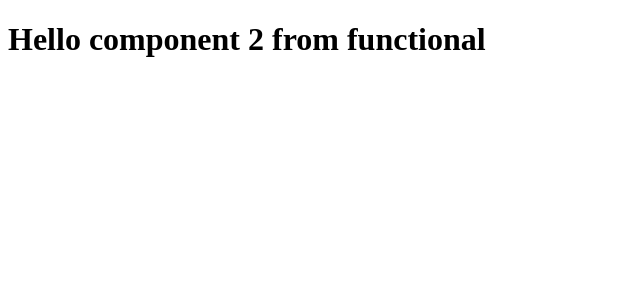
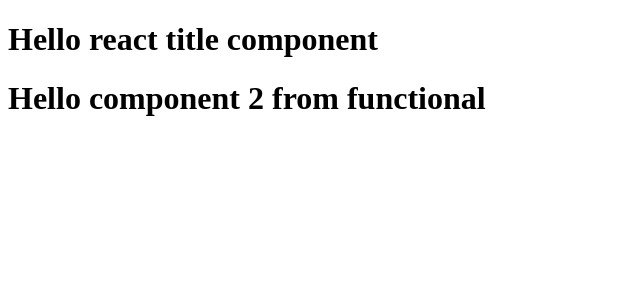
Before and after one commit to ankushpille/Namasthe-react, a React (Vite) app: page / in a window 1280 px wide. Shown: the top 300 px of the page, without its empty margins (0-640 px from the left). Built offline with nearby package versions, Linux system fonts and the light colour scheme.

Commit message:
component composition

```diff
--- a/App.js
+++ b/App.js
@@ -5,6 +5,10 @@ import ReactDOM from 'react-dom/client'
 //react element
 const reactHeading = (<h1 className='heading'>Hello ankush from jsx
 </h1>)
+
+const TitleComponent = () => {
+     return <h1>Hello react title component</h1>
+}
 
 console.log("reactHeading",reactHeading);
 
@@ -15,7 +19,10 @@ const HeadingComponent = () => {
 
 //2way
 const HeadingComponent2 = () => (
+    <div id="container">
+    <TitleComponent/>
      <h1>Hello component 2 from functional</h1>
+     </div>
 )
 const root = ReactDOM.createRoot(document.getElementById('root'));
 root.render(<HeadingComponent2/>);
--- a/index.html
+++ b/index.html
@@ -8,7 +8,7 @@
 </head>
 <body>
     <div id="root">
-        <h1>Ankush is here</h1>
+        <h1>Not rendered</h1>
     </div>
 
        <script type="module" src="./App.js"></script>
```
